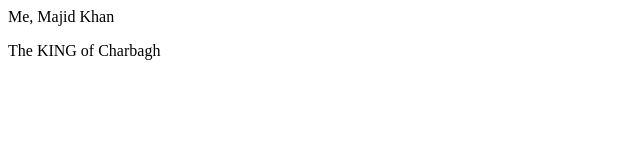
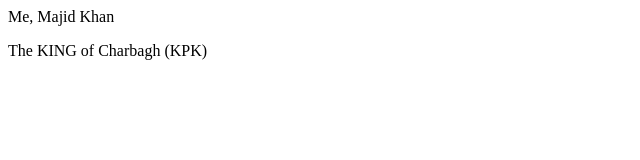
Before and after one commit to majidkhan544/localRepo, a plain HTML site: page index.html in a window 1280 px wide. Shown: the full height of the page, 0-640 px from the left. Drawn offline with Linux system fonts and the light colour scheme.

Commit message:
add prvnc

```diff
--- a/index.html
+++ b/index.html
@@ -1,2 +1,2 @@
 <p>Me, Majid Khan</p>
-<p>The KING of Charbagh</p>
+<p>The KING of Charbagh (KPK)</p>
```
